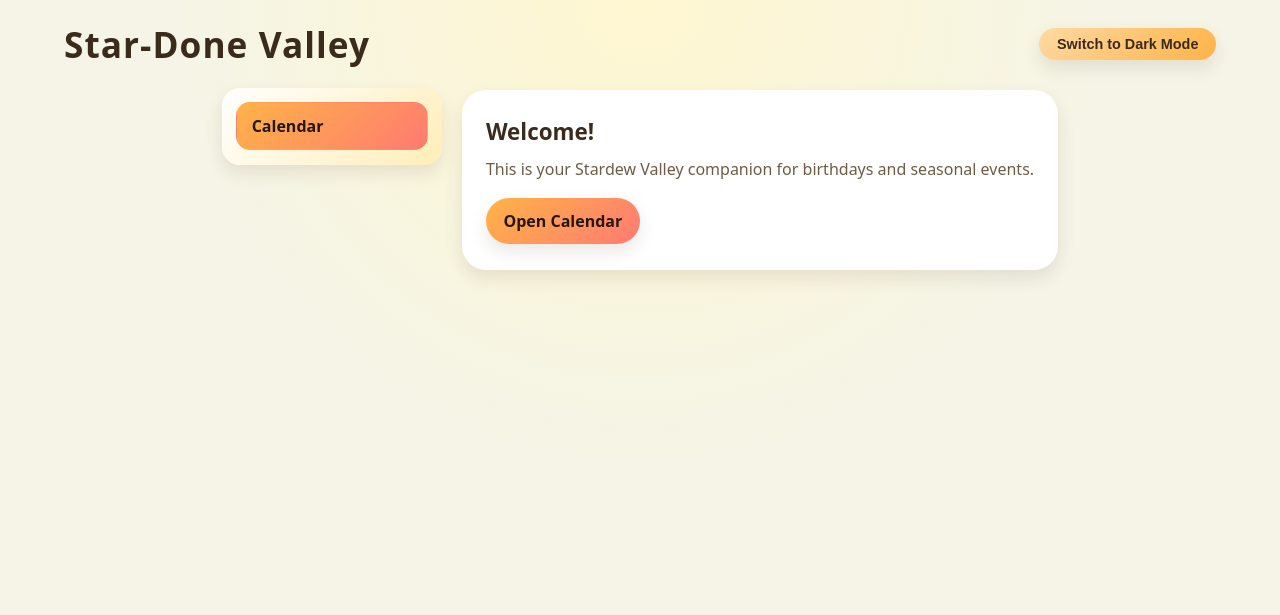
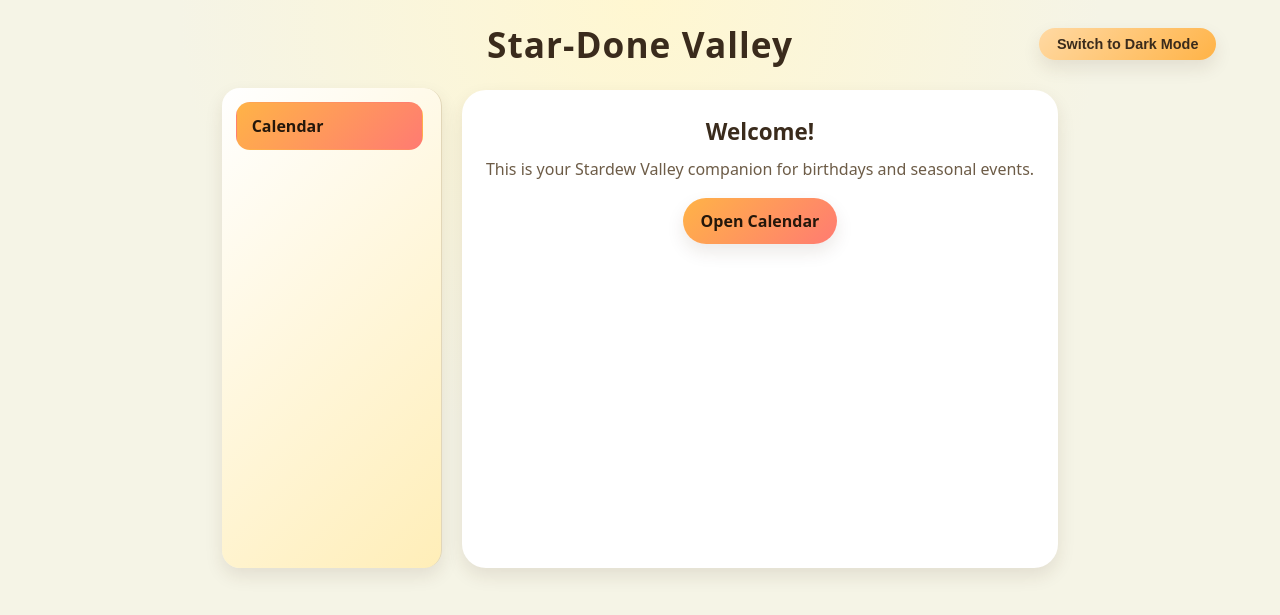
Before and after one commit to nicholejbooker/StardewValleyTracker, a Django app: page / in a window 1280 px wide. Shown: the top 615 px of the page. Run offline with Django 5.2, Linux system fonts and the light colour scheme.

Commit message:
Center landing header and add sidebar divider
Made-with: Cursor

```diff
--- a/calendar_app/static/calendar_app/css/styles.css
+++ b/calendar_app/static/calendar_app/css/styles.css
@@ -376,20 +376,22 @@ html[data-theme="dark"] .season-tab--active {
 .landing-header {
   display: flex;
   align-items: center;
-  justify-content: space-between;
-  gap: 1rem;
+  justify-content: center;
   padding: 1.25rem 5vw;
+  position: relative;
 }
 
 .landing-title {
   margin: 0;
   font-size: clamp(1.6rem, 2vw + 1rem, 2.2rem);
   letter-spacing: 0.03em;
+  text-align: center;
 }
 
 .landing-layout {
   display: flex;
   gap: 1.25rem;
+  align-items: stretch;
   max-width: 1100px;
   margin: 0 auto;
   padding: 0 5vw 3rem;
@@ -402,21 +404,27 @@ html[data-theme="dark"] .season-tab--active {
   background: linear-gradient(135deg, var(--bg-elevated), var(--bg-accent));
   box-shadow: var(--shadow-soft);
   padding: 0.9rem;
-  height: fit-content;
+  height: 100%;
+  min-height: 60vh;
+  border-right: 1px solid var(--border-subtle);
+  padding-right: 1.15rem;
 }
 
 .landing-nav {
   display: flex;
   flex-direction: column;
   gap: 0.6rem;
+  align-items: flex-start;
 }
 
 .landing-nav-link {
   display: inline-flex;
   align-items: center;
+  justify-content: flex-start;
   text-decoration: none;
   font-weight: 800;
   padding: 0.75rem 0.9rem;
+  width: 100%;
   border-radius: 14px;
   color: var(--text-soft);
   background: rgba(255, 255, 255, 0.7);
@@ -452,17 +460,20 @@ html[data-theme="dark"] .season-tab--active {
   box-shadow: var(--shadow-soft);
   padding: 1.6rem 1.5rem;
   margin-top: 0.15rem;
+  text-align: center;
 }
 
 .landing-hero-title {
   margin: 0 0 0.6rem;
   font-size: 1.4rem;
+  text-align: center;
 }
 
 .landing-hero-copy {
   margin: 0 0 1.1rem;
   color: var(--text-soft);
   line-height: 1.5;
+  text-align: center;
 }
 
 .landing-cta {
@@ -503,9 +514,21 @@ html[data-theme="dark"] .landing-nav-link:hover {
 
   .landing-sidebar {
     width: 100%;
+    border-right: none;
+    border-bottom: 1px solid var(--border-subtle);
+    padding-right: 0.9rem;
+    padding-bottom: 1rem;
   }
 
   .landing-main {
     min-height: 10rem;
   }
 }
+
+/* Keep the theme button from shifting the centered header text */
+.landing-header #theme-toggle {
+  position: absolute;
+  right: 5vw;
+  top: 50%;
+  transform: translateY(-50%);
+}
```
